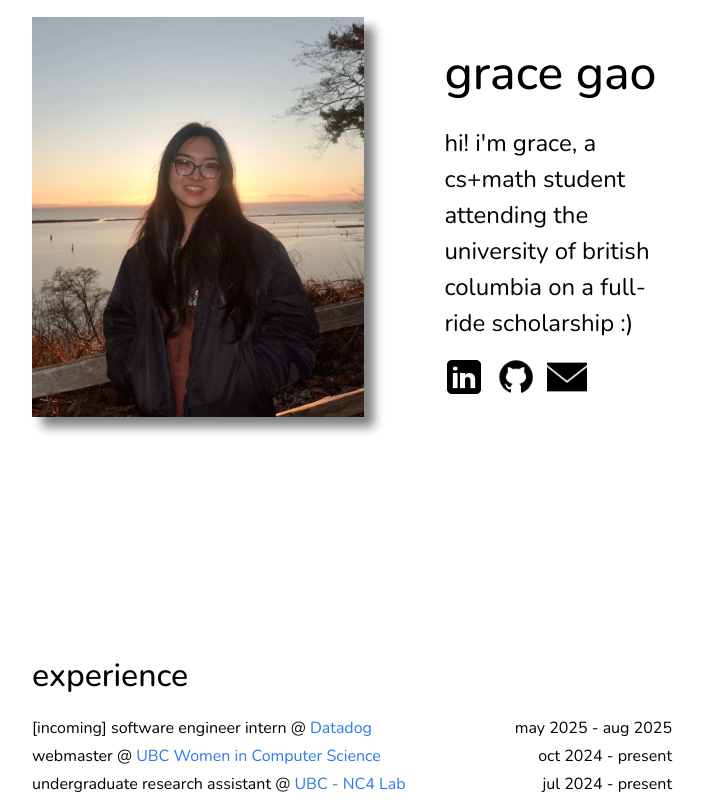
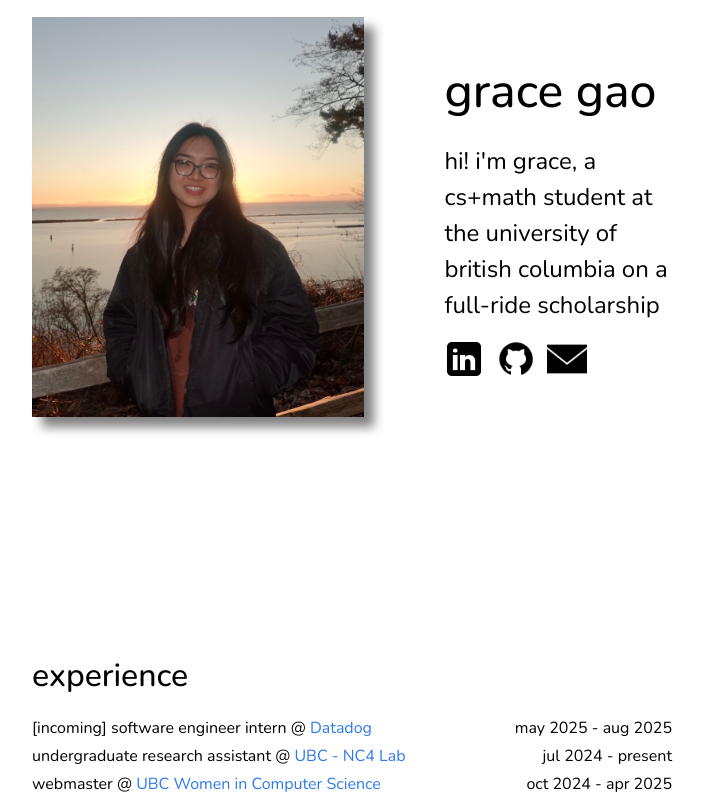
Before and after one commit to gracetxgao/portfolio, a React (Vite) app: page / in a window 1280 px wide. Shown: the part 180-980 px from the top of the page, without its empty margins (288-991 px from the left). Built offline with nearby package versions, Linux system fonts and the light colour scheme.

Commit message:
edit sections

```diff
--- a/src/components/About.tsx
+++ b/src/components/About.tsx
@@ -53,7 +53,7 @@ const About = (props: AboutTypes) => {
                 <Box>
                     <Typography fontSize='3rem' fontWeight='500'>grace gao</Typography>
                     <Typography fontSize='1.5rem' paddingBlock={2}>
-                        hi! i'm grace, a cs+math student attending the university of british columbia on a full-ride scholarship :)
+                        hi! i'm grace, a cs+math student at the university of british columbia on a full-ride scholarship
                     </Typography>
                     <Box>
                     <Link href="https://www.linkedin.com/in/gracetxgao/" target="_blank">
--- a/src/components/Experience.tsx
+++ b/src/components/Experience.tsx
@@ -39,8 +39,8 @@ const Experience: React.FC<ExperienceTypes> = ({ textColor, highlightColor }) =>
 
     const items = [
         ['[incoming] software engineer intern', 'Datadog', 'https://www.datadoghq.com/', 'may 2025', 'aug 2025'],
-        ['webmaster', 'UBC Women in Computer Science', 'https://ubcwics.com/', 'oct 2024', 'present'],
         ['undergraduate research assistant', 'UBC - NC4 Lab', 'https://www.nc4.sbme.ubc.ca', 'jul 2024', 'present'],
+        ['webmaster', 'UBC Women in Computer Science', 'https://ubcwics.com/', 'oct 2024', 'apr 2025'],
         ['undergraduate teaching assistant', 'UBC CS', 'https://www.cs.ubc.ca/', 'sep 2024', 'dec 2024'],
         ['software engineer intern', 'Graycore', 'https://www.graycore.io', 'sep 2024', 'dec 2024'],
         ['machine learning fellow', 'Mila - AI4Good Lab', 'https://www.ai4goodlab.com', 'may 2024', 'jun 2024'],
```
